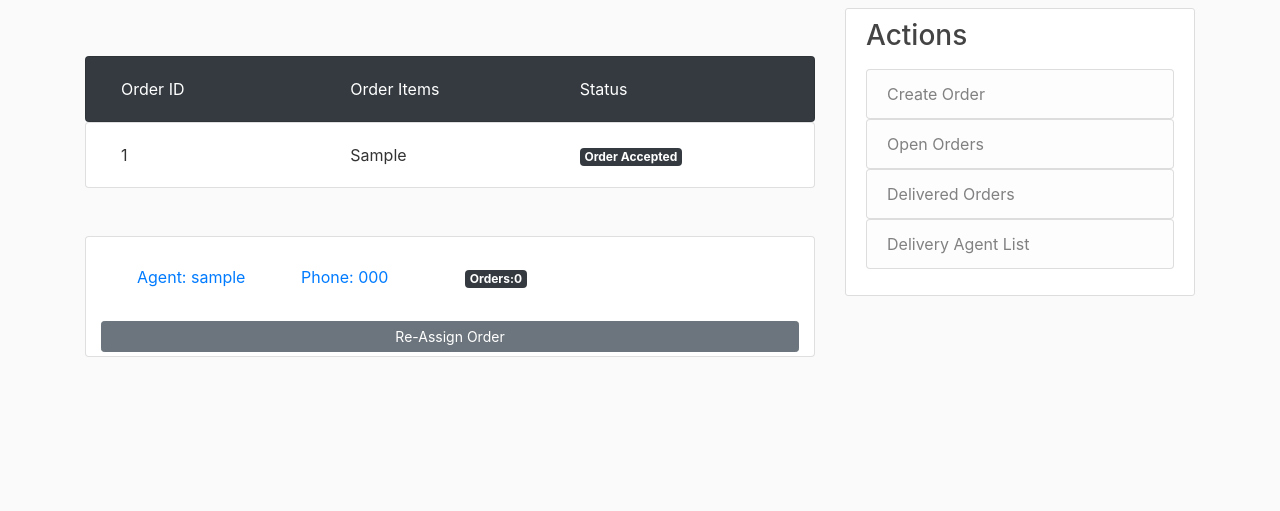
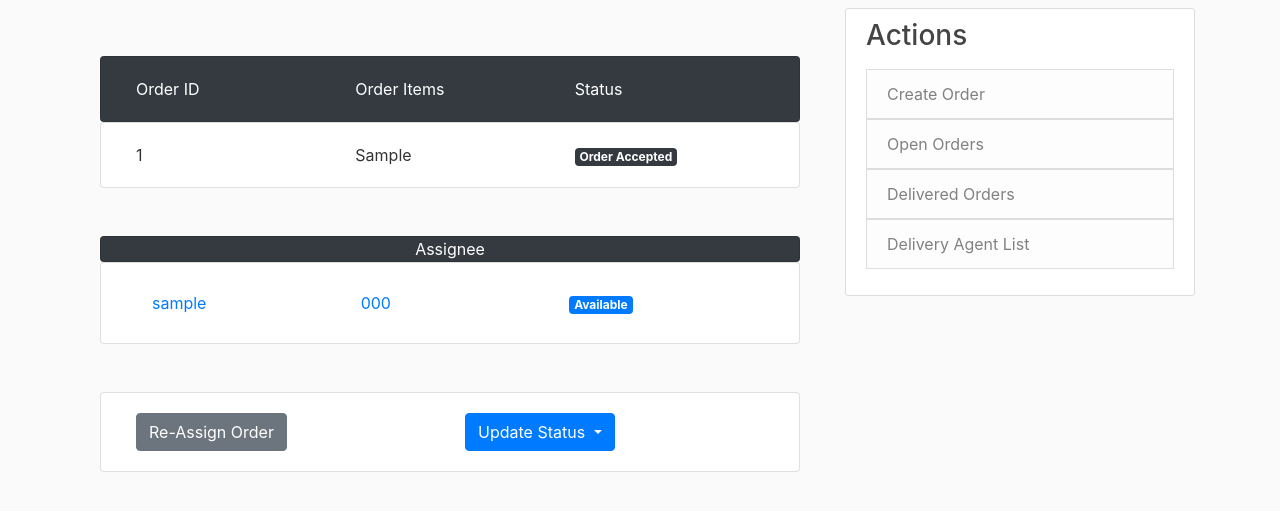
Before and after one commit to FoodDeliverySystem/FoodDeliveryApp, a Flask app: page /order/1 in a window 1280 px wide. Shown: the part 72-583 px from the top of the page. Run offline with Flask 2, Linux system fonts and the light colour scheme; a user stored in the database is signed in; tables that the repository leaves empty hold one stand-in row (values such as "Sample post"); some libraries are stand-ins or nearby versions.

Commit message:
ui changes, order change studd

```diff
--- a/web/main.py
+++ b/web/main.py
@@ -71,6 +71,14 @@ def da_update_status(agent_id):
     db.session.commit()
     return (redirect(url_for('main.agent', agent_id=agent.id)))
 
+@main.route("/update_order_status/<int:order_id>/<string:status_option>")
+@login_required
+def update_order_status(order_id, status_option):
+    order = Order.query.get_or_404(order_id)
+    order.status = OrderStatus[status_option]
+    db.session.commit()
+    return (redirect(url_for('main.order', order_id=order.id)))
+
 @main.route("/create_order", methods=['GET', 'POST'])
 @login_required
 def create_order():
--- a/web/templates/admin_layout.html
+++ b/web/templates/admin_layout.html
@@ -5,7 +5,9 @@
     <meta charset="utf-8">
     <meta name="viewport" content="width=device-width, initial-scale=1, shrink-to-fit=no">
     <!-- Bootstrap CSS -->
-    <link rel="stylesheet" href="https://maxcdn.bootstrapcdn.com/bootstrap/4.0.0/css/bootstrap.min.css" integrity="sha384-Gn5384xqQ1aoWXA+058RXPxPg6fy4IWvTNh0E263XmFcJlSAwiGgFAW/dAiS6JXm" crossorigin="anonymous">
+    <script src="https://ajax.googleapis.com/ajax/libs/jquery/3.5.1/jquery.min.js"></script>
+    <link rel="stylesheet" href="https://cdn.jsdelivr.net/npm/bootstrap@4.5.3/dist/css/bootstrap.min.css" integrity="sha384-TX8t27EcRE3e/ihU7zmQxVncDAy5uIKz4rEkgIXeMed4M0jlfIDPvg6uqKI2xXr2" crossorigin="anonymous">
+    <script src="https://cdn.jsdelivr.net/npm/bootstrap@4.5.3/dist/js/bootstrap.bundle.min.js" integrity="sha384-ho+j7jyWK8fNQe+A12Hb8AhRq26LrZ/JpcUGGOn+Y7RsweNrtN/tE3MoK7ZeZDyx" crossorigin="anonymous"></script>
     <link rel="stylesheet" type="text/css" href="{{ url_for('static', filename='main.css') }}">
     {% if title %}
         <title>{{ title }}</title>
--- a/web/templates/agent.html
+++ b/web/templates/agent.html
@@ -2,9 +2,11 @@
 {% block content %}
 {% if agent.is_working == True %}
 {% set status = 'Available' %}
+{% set opp_status = 'Un-Available' %}
 {% set badge_type = 'primary' %}
 {% else %}
 {% set status = 'Un-Available' %}
+{% set opp_status = 'Available' %}
 {% set badge_type = 'danger' %}
 {% endif %}
 <div class="container card">
@@ -22,7 +24,7 @@
       <span class="badge badge-{{ badge_type }}">{{ status }}</span>
     </div>
   </div>
-  <a class="btn btn-secondary btn-sm mt-1 mb-1" href="{{ url_for('main.da_update_status', agent_id=agent.id) }}">Change Status</a>
+      <a class="btn btn-secondary btn-sm mt-1 mb-1" href="{{ url_for('main.da_update_status', agent_id=agent.id) }}">Make {{opp_status}}</a>
 </div>
 
   <br>
--- a/web/templates/order.html
+++ b/web/templates/order.html
@@ -5,7 +5,15 @@
 {% else %}
 {% set assign_btn_label = 'Assign' %}
 {% endif %}
+{% if agent.is_working == True %}
+{% set status = 'Available' %}
+{% set badge_type = 'primary' %}
+{% else %}
+{% set status = 'Un-Available' %}
+{% set badge_type = 'danger' %}
+{% endif %}
 <br><br>
+<div class="container">
   <div class="container card text-left text-white bg-dark">
     <div class="row card-body">
       <div class="col">
@@ -33,27 +41,55 @@
     </div>
   </div>
   <br><br>
+  {% if agent %}
+  <div class="container card text-center text-white bg-dark">
+    Assignee
+  </div>
   <div class="container card">
-  {% if agent %}
     <a class="nav-item nav-link" href="{{ url_for('main.agent', agent_id=agent.id) }}">
       <div class="row card-body">
         <div class="col">
-        Agent: {{ agent.username }}
+          {{ agent.username }}
         </div>
         <div class="col">
-        Phone: {{ agent.phone_no }}
-      </div>
-      <div class="col">
-        <span class="badge badge-dark">Orders:{{orders|length}}</span>
+          {{ agent.phone_no }}
         </div>
         <div class="col">
           <span class="badge badge-{{ badge_type }}">{{ status }}</span>
         </div>
       </div>
     </a>
+  </div>
+  {% else %}
+  <div class="text-black text-center font-weight-bold">
+    This order is currently unassigned.
+  </div>
   {% endif %}
-  <a class="btn btn-secondary btn-sm mt-1 mb-1" href="{{ url_for('main.assign_view', order_id=order.id) }}">{{ assign_btn_label }} Order</a>
-
+  <br><br>
+  <div class="container card">
+    <div class="row card-body">
+      <div class="col">
+        <a class="btn btn-secondary btn btn-primary" href="{{ url_for('main.assign_view', order_id=order.id) }}">{{ assign_btn_label }} Order</a>
+      </div>
+      <div class="col">
+        <div class="btn-group">
+          <button type="button" class="btn btn-primary dropdown-toggle" data-toggle="dropdown" aria-haspopup="true" aria-expanded="false">
+            Update Status
+          </button>
+          <div class="dropdown-menu">
+            <a class="dropdown-item" href="{{ url_for('main.update_order_status',order_id=order.id, status_option='accepted') }}">Accepted</a>
+            <a class="dropdown-item" href="{{ url_for('main.update_order_status',order_id=order.id, status_option='cooking') }}">Preparing your meal</a>
+            <div class="dropdown-divider"></div>
+            <a class="dropdown-item" href="{{ url_for('main.update_order_status',order_id=order.id, status_option='eta_30') }}">Your Order is 30 Minutes Away</a>
+            <a class="dropdown-item" href="{{ url_for('main.update_order_status',order_id=order.id, status_option='eta_10') }}">Your Order is 10 Minutes Away</a>
+            <div class="dropdown-divider"></div>
+            <a class="dropdown-item" href="{{ url_for('main.update_order_status',order_id=order.id, status_option='reached') }}">Your Order has reached your location</a>
+            <a class="dropdown-item" href="{{ url_for('main.update_order_status',order_id=order.id, status_option='delivered') }}">Order Delivered</a>
+          </div>
+        </div>
+      </div>
+    </div>
+  </div>
 </div>
   <br>
 {% endblock content %}
```
Also changed, not shown: web/templates/assign_view.html (+13 -7 lines). Lines whose indentation alone changed are shown as unchanged.
